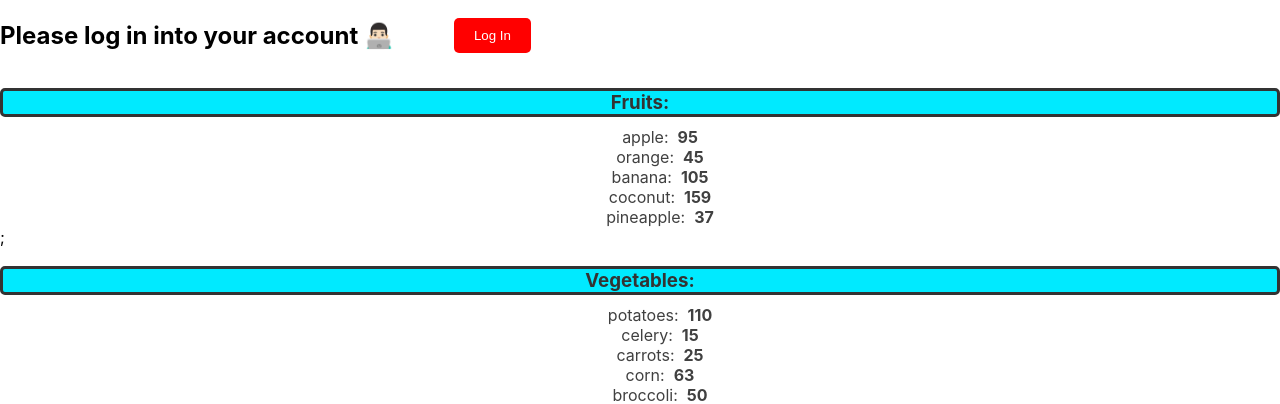
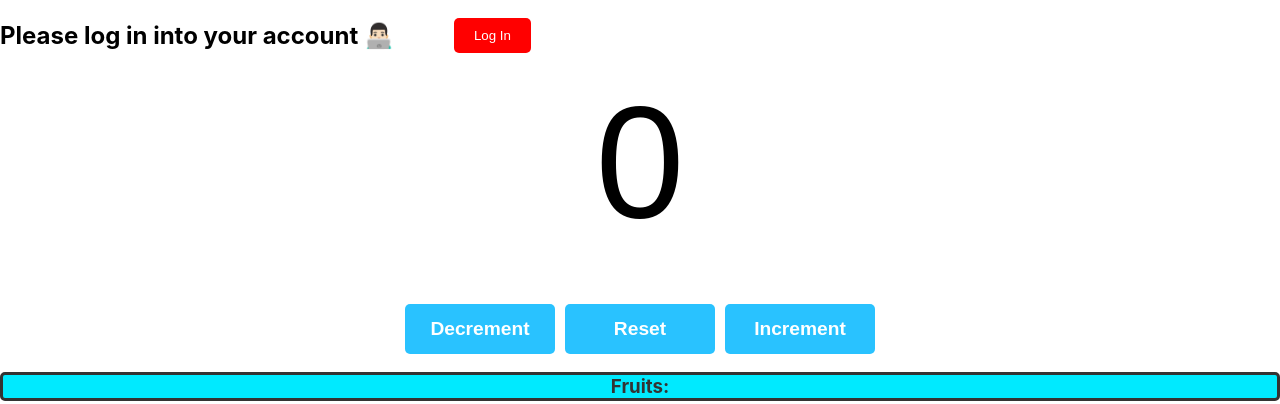
Before and after one commit to radulianoo/react-learning, a React (Create React App) app: page / in a window 1280 px wide. Shown: the part 187-591 px from the top of the page. Built offline with nearby package versions, Linux system fonts and the light colour scheme.

Commit message:
Implemented counter with useState hook.

```diff
--- a/src/App.js
+++ b/src/App.js
@@ -9,6 +9,7 @@ import List from "./List";
 import EventButton from "./EventButton";
 import ProfilePicture from "./ProfilePicture";
 import MyComponent from "./MyComponent";
+import Counter from "./Counter";
 
 function App() {
   const fruits = [
@@ -33,6 +34,8 @@ function App() {
     <>
       <Header />
       <UserGreeting isLoggedIn={false} userName="Octav" />
+      <Counter />
+
       <List items={fruits} category="Fruits" />
       <List items={vegetables} category="Vegetables" />
       {shoppingEmptyList.length > 0 ? (
--- /dev/null
+++ b/src/Counter.jsx
@@ -0,0 +1,33 @@
+import React, { useState } from "react";
+function Counter() {
+  const [count, setCount] = useState(0);
+
+  const increment = () => {
+    setCount(count + 1);
+  };
+
+  const decrement = () => {
+    setCount(count - 1);
+  };
+
+  const reset = () => {
+    setCount(0);
+  };
+
+  return (
+    <div className="counter-container">
+      <p className="count-display">{count}</p>
+      <button className="counter-button" onClick={decrement}>
+        Decrement
+      </button>
+      <button className="counter-button" onClick={reset}>
+        Reset
+      </button>
+      <button className="counter-button" onClick={increment}>
+        Increment
+      </button>
+    </div>
+  );
+}
+
+export default Counter;
--- a/src/index.css
+++ b/src/index.css
@@ -102,3 +102,31 @@ code {
   cursor: pointer;
   color: hsl(0, 0%, 45%);
 }
+
+.counter-container {
+  text-align: center;
+  font-family: Arial, Helvetica, sans-serif;
+}
+
+.count-display {
+  font-size: 10em;
+  margin-top: 0;
+  margin-bottom: 50px;
+}
+
+.counter-button {
+  width: 150px;
+  height: 50px;
+  font-size: 1.2em;
+  font-weight: bold;
+  margin: 0px 5px;
+  background-color: hsl(197, 100%, 58%);
+  color: white;
+  border: none;
+  border-radius: 5px;
+  cursor: pointer;
+}
+
+.counter-button:hover {
+  background-color: hsl(197, 100%, 38%);
+}
```
